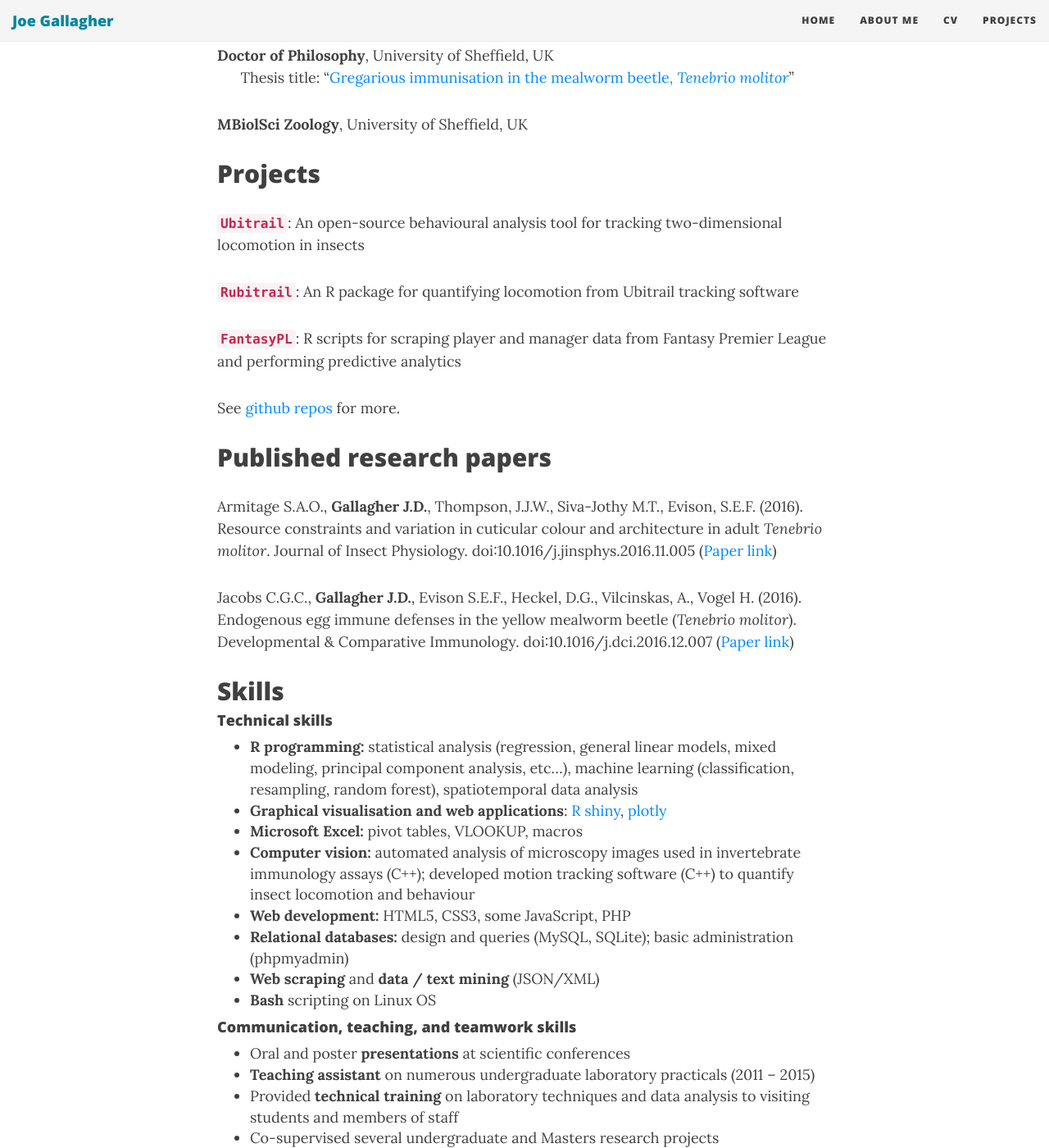
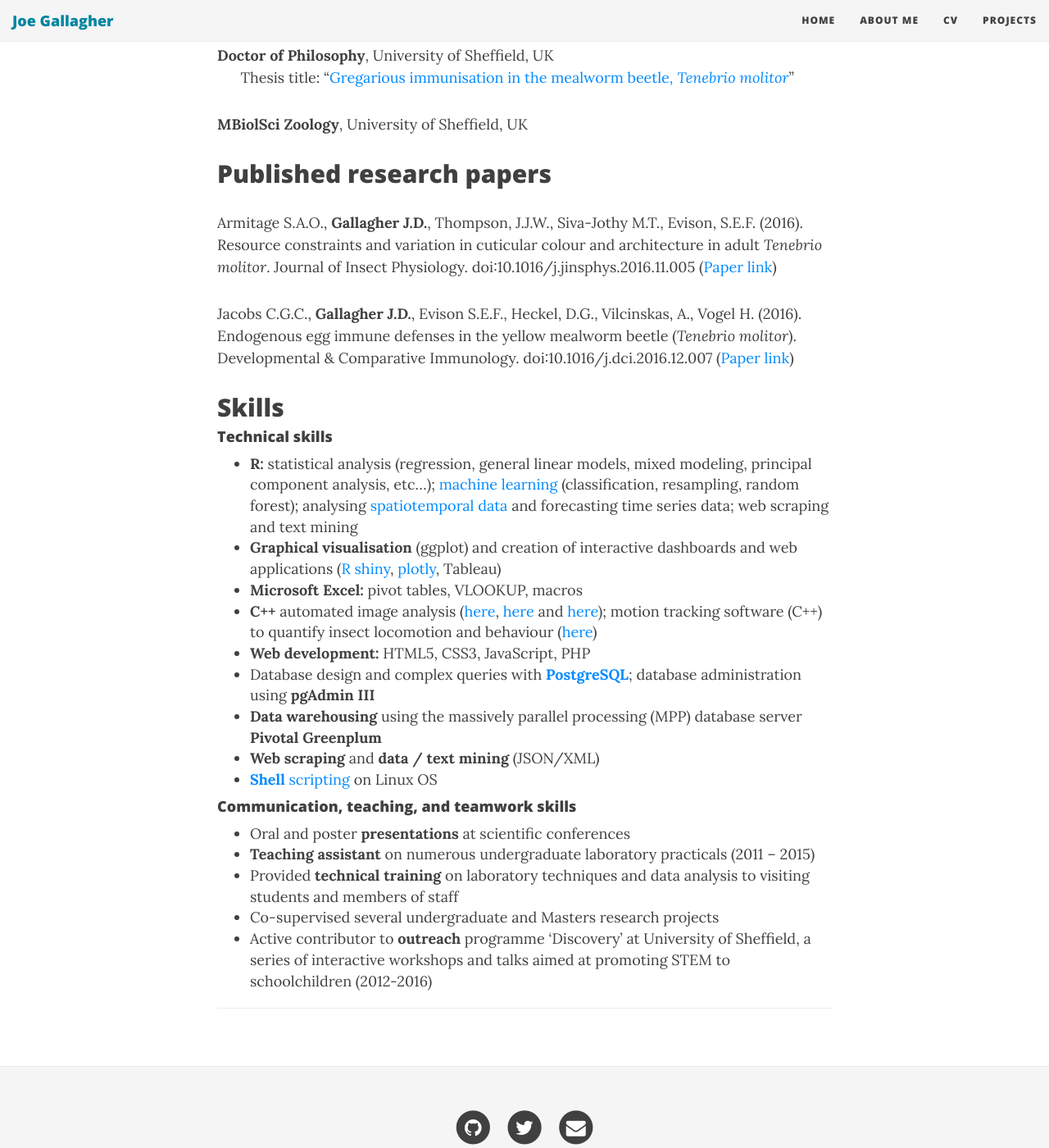
Before and after one commit to JoGall/jogall.github.io, a Jekyll site: the page built from cv.md, in a window 1280 px wide and 1400 px high, scrolled down 462 px. Shown: the whole window at 82% size. Built offline with Jekyll 4.4.1, drawn with Linux system fonts in a browser that asks for light colours; nearby versions of some CDN libraries.

Commit message:
updated cv

```diff
--- a/cv.md
+++ b/cv.md
@@ -7,7 +7,7 @@ title: Curriculum Vitae
 
 **Location**: Liverpool, UK
 
-#### [PDF version](http://jogall.github.io/joe_gallagher_cv.pdf)
+#### [PDF version](http://jogall.github.io/JDGallagher_CV.pdf)
 
 ______
 
@@ -18,18 +18,6 @@ Education
 &nbsp;&nbsp;&nbsp;&nbsp;&nbsp;&nbsp;Thesis title: "[Gregarious immunisation in the mealworm beetle, *Tenebrio molitor*](http://etheses.whiterose.ac.uk/12275/)”
 
 **MBiolSci Zoology**, University of Sheffield, UK
-
-
-Projects
----------
-
-**[`Ubitrail`](https://sourceforge.net/projects/ubitrail/)**: An open-source behavioural analysis tool for tracking two-dimensional locomotion in insects
-
-**[`Rubitrail`](https://github.com/JoGall/rubitrail)**: An R package for quantifying locomotion from Ubitrail tracking software
-
-**[`FantasyPL`](https://github.com/JoGall/FantasyPL)**: R scripts for scraping player and manager data from Fantasy Premier League and performing predictive analytics
-
-See [github repos](https://github.com/JoGall) for more.
 
 
 Published research papers
@@ -44,14 +32,17 @@ Skills
 ---------
 #### Technical skills
 
-* **R programming:** statistical analysis (regression, general linear models, mixed modeling, principal component analysis, etc…), machine learning (classification, resampling, random forest), spatiotemporal data analysis
-* **Graphical visualisation and web applications**: [R shiny](https://jdgallagher.shinyapps.io/seasonStats/), [plotly](https://plot.ly/~jogal)
+* **R:** statistical analysis (regression, general linear models, mixed modeling, principal component analysis, etc...); [machine learning](https://github.com/JoGall/FantasyPL) (classification, resampling, random forest); analysing [spatiotemporal data](https://github.com/JoGall/simulated-walks) and forecasting time series data; web scraping and text mining
+* **Graphical visualisation** (ggplot) and creation of interactive dashboards and web applications ([R shiny](https://jdgallagher.shinyapps.io/seasonStats/), [plotly](https://plot.ly/~jogal), Tableau)
 * **Microsoft Excel:** pivot tables, VLOOKUP, macros
-* **Computer vision:** automated analysis of microscopy images used in invertebrate immunology assays (C++); developed motion tracking software (C++) to quantify insect locomotion and behaviour
-* **Web development:** HTML5, CSS3, some JavaScript, PHP
-* **Relational databases:** design and queries (MySQL, SQLite); basic administration (phpmyadmin)
+* **C++** automated image analysis ([here](https://github.com/JoGall/nylon-encapsulation), [here](https://github.com/JoGall/ladybird-spots) and [here](https://github.com/JoGall/cuticular-melanisation)); motion tracking software (C++) to quantify insect locomotion and behaviour ([here](https://github.com/JoGall/rubitrail))
+* **Web development:** HTML5, CSS3, JavaScript, PHP
+* Database design and complex queries with [**PostgreSQL**](https://github.com/JoGall/quantdb); database administration using **pgAdmin III**
+* **Data warehousing** using the massively parallel processing (MPP) database server **Pivotal Greenplum**
 * **Web scraping** and **data / text mining** (JSON/XML)
-* **Bash** scripting on Linux OS
+* [**Shell** scripting](https://github.com/JoGall/quantdb) on Linux OS
+
+
 
 #### Communication, teaching, and teamwork skills
 * Oral and poster **presentations** at scientific conferences
```
Also changed, not shown: aboutme.md (+1 -1 lines), 2 other files.
